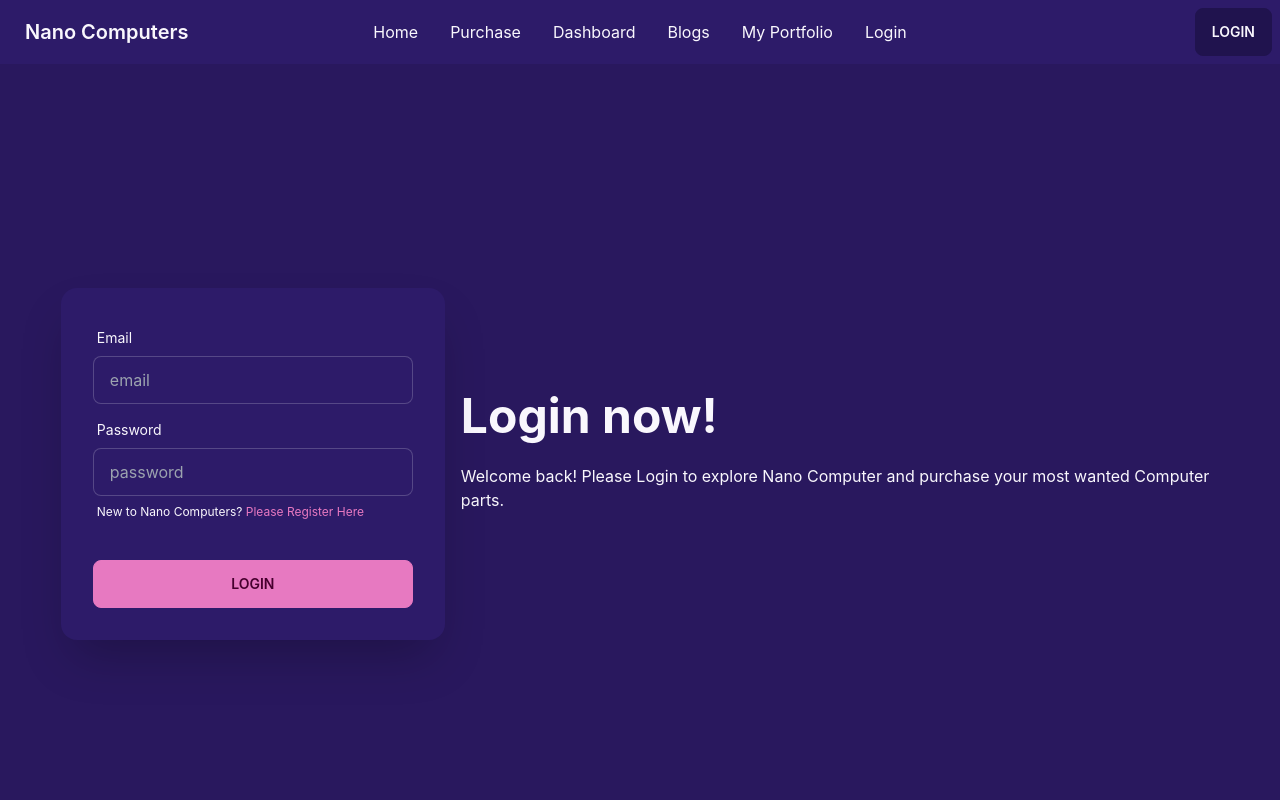
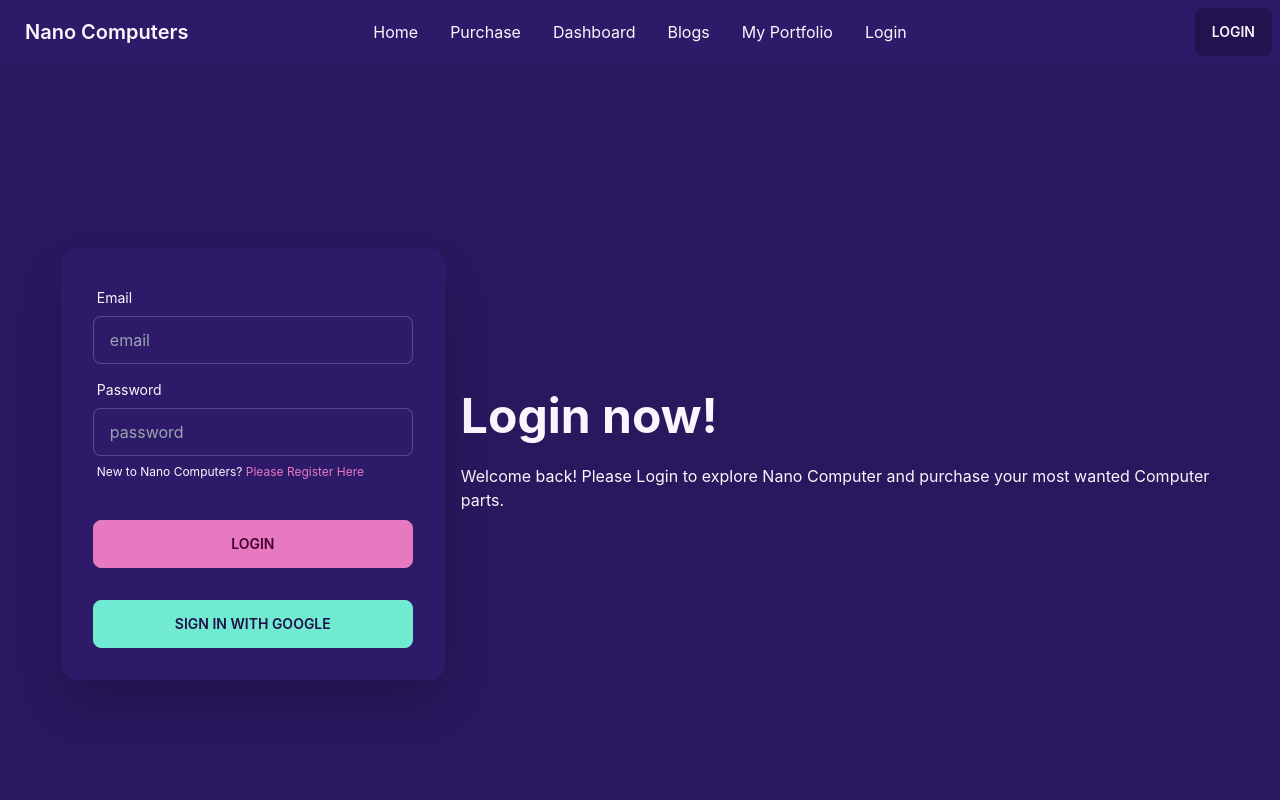
Before and after one commit to abdulawalemon1/nano-computers-client-side, a React (Create React App) app: page /login in a window 1280 px wide. Shown: the top 800 px of the page. Built offline with nearby package versions, Linux system fonts and the light colour scheme; no server answers.

Commit message:
react firebase hook added

```diff
--- a/src/Pages/Login/Login.js
+++ b/src/Pages/Login/Login.js
@@ -1,7 +1,14 @@
 import React from 'react';
 import { Link } from 'react-router-dom';
+import { useSignInWithGoogle } from 'react-firebase-hooks/auth';
+import auth from '../../firebase.init';
+
 
 const Login = () => {
+    const [signInWithGoogle, user, loading, error] = useSignInWithGoogle(auth);
+
+
+
     return (
         <div class="hero min-h-screen bg-base-200">
             <div class="hero-content flex-col lg:flex-row-reverse">
@@ -29,6 +36,9 @@ const Login = () => {
                         <div class="form-control mt-6">
                             <button class="btn btn-primary">Login</button>
                         </div>
+                        <div class="form-control mt-6">
+                            <button class="btn btn-success">Sign In with Google</button>
+                        </div>
                     </div>
                 </div>
             </div>
--- a/src/firebase.init.js
+++ b/src/firebase.init.js
@@ -11,11 +11,11 @@ const firebaseConfig = {
     projectId: process.env.REACT_APP_PROJECT_ID,
     storageBucket: process.env.REACT_APP_STORAGE_BUCKET,
     messagingSenderId: process.env.REACT_APP_MESSAGING_SENDER_ID,
-    appId: process.env.REACT_APP_APP_ID
+    appId: process.env.REACT_APP_APP_ID,
 };
 
 // Initialize Firebase
 const app = initializeApp(firebaseConfig);
-const auth = getAuth(app)
+const auth = getAuth(app);
 
 export default auth;
```
